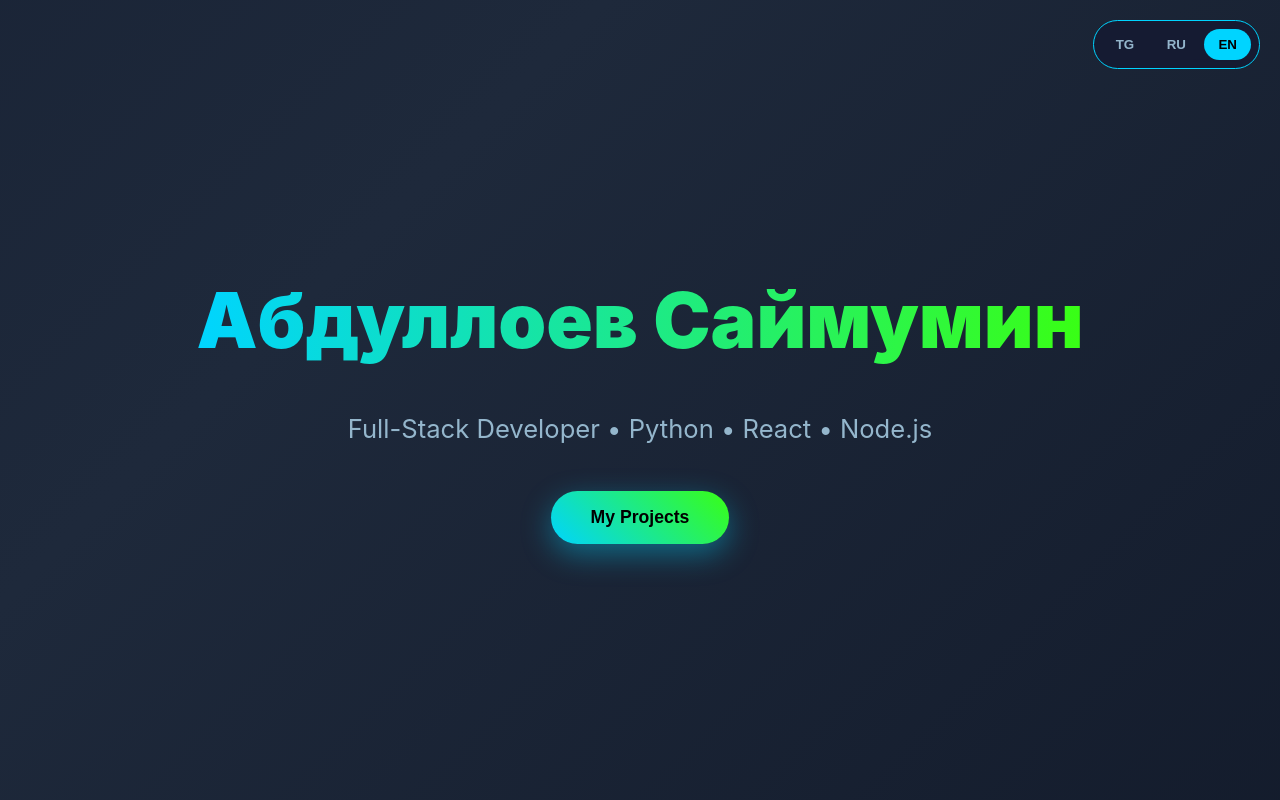
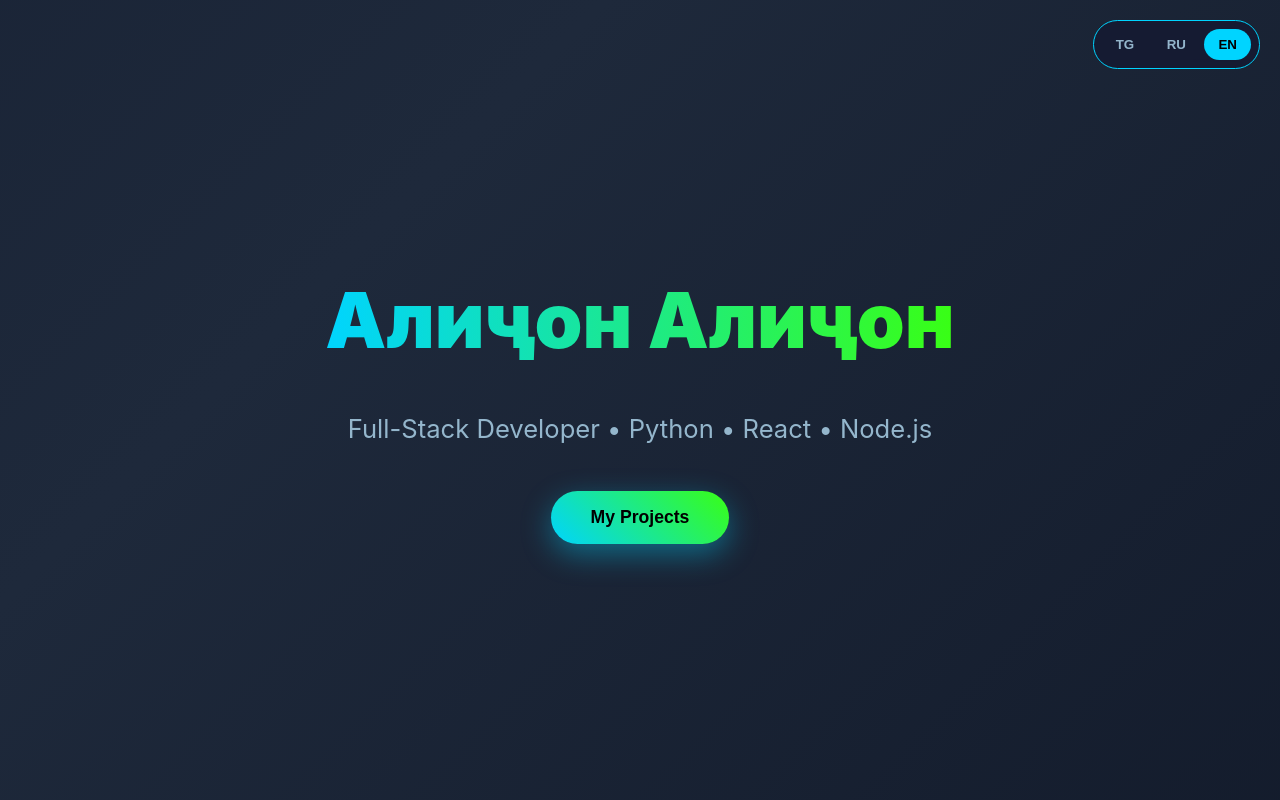
Before and after one commit to Alijon103/mysayte, a plain HTML site: page index.html in a window 1280 px wide. Shown: the top 800 px of the page. Drawn offline with nearby package versions, Linux system fonts and the light colour scheme.

Commit message:
Тағири номи

```diff
--- a/index.html
+++ b/index.html
@@ -3,7 +3,7 @@
 <head>
   <meta charset="UTF-8" />
   <meta name="viewport" content="width=device-width, initial-scale=1.0"/>
-  <title>Абдуллоев Саймумин – Full-Stack Developer</title>
+  <title>Алиҷон – Full-Stack Developer</title>
   <link rel="stylesheet" href="https://cdnjs.cloudflare.com/ajax/libs/font-awesome/6.5.0/css/all.min.css"/>
   <script src="https://unpkg.com/scrollreveal"></script>
   <style>
@@ -178,7 +178,7 @@
 
   <header>
     <div class="hero-content">
-      <h1>Абдуллоев Саймумин</h1>
+      <h1>Алиҷон Алиҷон</h1>
       <p data-tg="Full-Stack Developer • Python • React • Node.js"
          data-ru="Full-Stack разработчик • Python • React • Node.js"
          data-en="Full-Stack Developer • Python • React • Node.js">
@@ -198,7 +198,7 @@
          data-tg="Салом! Ман Абдуллоев Саймумин, барномасози пуртаҷриба аз Душанбе. Дар тӯли 4 сол зиёда аз 30 лоиҳаи тиҷоратӣ ва стартапиро анҷом додам. Ман дӯст медорам кодҳои тоза ва зебо нависем."
          data-ru="Привет! Я Абдуллоев Саймумин, опытный разработчик из Душанбе. За 4 года реализовал более 30 коммерческих и стартап-проектов. Люблю писать чистый и красивый код."
          data-en="Hi! I'm Abdulloev Saymumin, an experienced developer from Dushanbe, Tajikistan. Over the past 4 years I've built 30+ commercial and startup projects. I love writing clean and beautiful code.">
-        Салом! Ман Абдуллоев Саймумин, барномасози пуртаҷриба аз Душанбе...
+        Салом! Ман Алиҷон, барномасози пуртаҷриба аз Душанбе...
       </p>
     </section>
 
```
